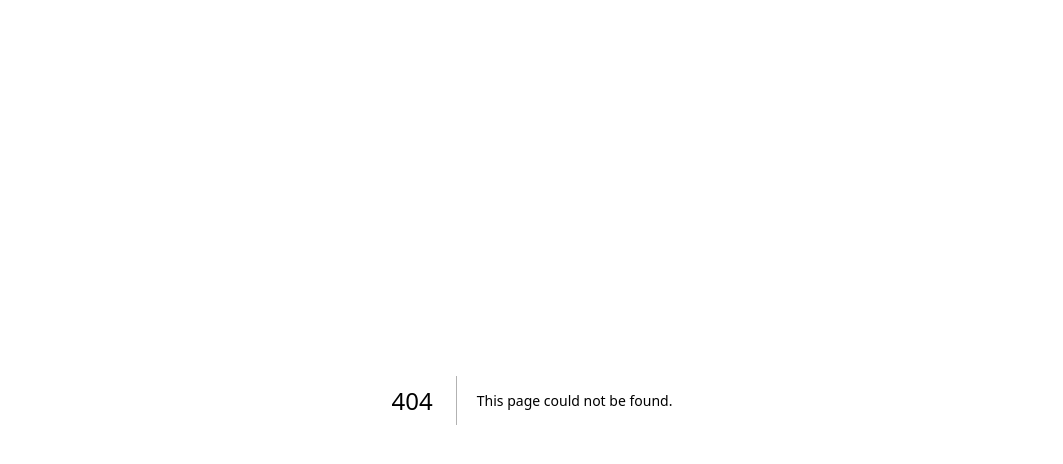
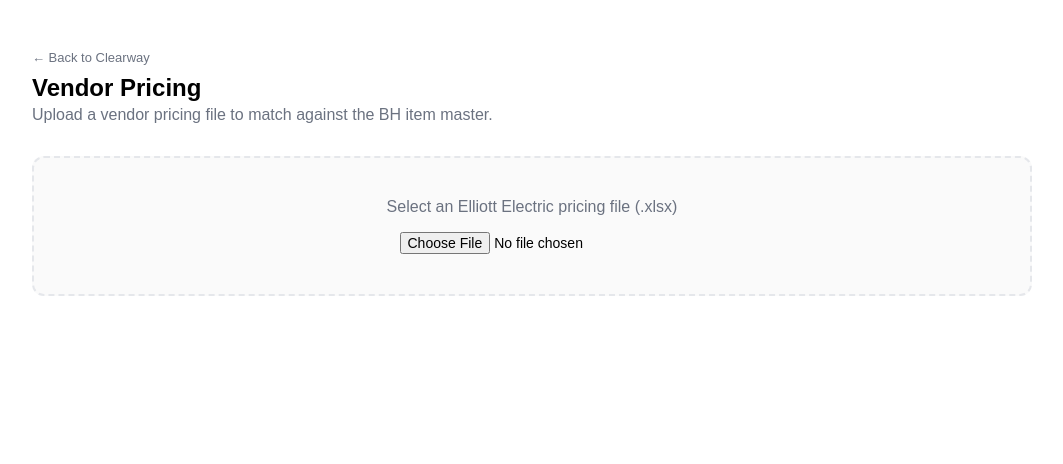
Before and after one commit to xp8zp2z4h7-droid/clearway, a Next.js app: page /pricing in a window 1280 px wide. Before the commit this address had no page. Shown: the top 464 px of the page, without its empty margins (108-1171 px from the left). Built offline with nearby package versions, Linux system fonts and the light colour scheme.

Commit message:
Create pricing.js

```diff
--- /dev/null
+++ b/pages/pricing.js
@@ -0,0 +1,118 @@
+import { useState } from "react";
+import * as XLSX from "xlsx";
+
+export default function Pricing() {
+  const [matches, setMatches] = useState([]);
+  const [unmatched, setUnmatched] = useState([]);
+  const [fileName, setFileName] = useState("");
+  const [status, setStatus] = useState("idle");
+
+  async function handleFile(e) {
+    const file = e.target.files[0];
+    if (!file) return;
+    setFileName(file.name);
+    setStatus("processing");
+
+    const data = await file.arrayBuffer();
+    const workbook = XLSX.read(data);
+    const sheet = workbook.Sheets[workbook.SheetNames[0]];
+    const rows = XLSX.utils.sheet_to_json(sheet);
+
+    const matched = [];
+    const unmatched = [];
+
+    rows.forEach((row) => {
+      const code = row["Catalog Code"] || row["catalog_code"] || row["Item"] || row["SKU"] || "";
+      const desc = row["Description"] || row["description"] || "";
+      const price = row["Price"] || row["price"] || row["Unit Price"] || row["Cost"] || "";
+
+      if (code) {
+        matched.push({ code, desc, price, status: "matched" });
+      } else {
+        unmatched.push({ code, desc, price, status: "unmatched" });
+      }
+    });
+
+    setMatches(matched);
+    setUnmatched(unmatched);
+    setStatus("done");
+  }
+
+  return (
+    <div style={{ fontFamily: "sans-serif", maxWidth: 1000, margin: "0 auto", padding: "40px 24px" }}>
+      <div style={{ marginBottom: 32 }}>
+        <a href="/" style={{ fontSize: 13, color: "#6b7280", textDecoration: "none" }}>← Back to Clearway</a>
+        <h1 style={{ fontSize: 24, fontWeight: 600, margin: "8px 0 4px" }}>Vendor Pricing</h1>
+        <p style={{ color: "#6b7280", margin: 0 }}>Upload a vendor pricing file to match against the BH item master.</p>
+      </div>
+
+      <div style={{ border: "2px dashed #e5e7eb", borderRadius: 12, padding: 40, textAlign: "center", marginBottom: 32, background: "#fafafa" }}>
+        <p style={{ margin: "0 0 16px", color: "#6b7280" }}>Select an Elliott Electric pricing file (.xlsx)</p>
+        <input type="file" accept=".xlsx,.xls" onChange={handleFile} style={{ fontSize: 14 }} />
+      </div>
+
+      {status === "processing" && <p style={{ color: "#6b7280" }}>Processing file...</p>}
+
+      {status === "done" && (
+        <>
+          <div style={{ display: "flex", gap: 16, marginBottom: 24 }}>
+            <StatCard label="Total rows" value={matches.length + unmatched.length} />
+            <StatCard label="Matched" value={matches.length} color="#166534" bg="#dcfce7" />
+            <StatCard label="Unmatched" value={unmatched.length} color="#991b1b" bg="#fee2e2" />
+          </div>
+
+          {matches.length > 0 && (
+            <div style={{ marginBottom: 32 }}>
+              <h2 style={{ fontSize: 16, fontWeight: 600, marginBottom: 12 }}>Matched items</h2>
+              <Table rows={matches} />
+            </div>
+          )}
+
+          {unmatched.length > 0 && (
+            <div>
+              <h2 style={{ fontSize: 16, fontWeight: 600, marginBottom: 12, color: "#991b1b" }}>Unmatched items — needs review</h2>
+              <Table rows={unmatched} />
+            </div>
+          )}
+        </>
+      )}
+    </div>
+  );
+}
+
+function StatCard({ label, value, color = "#111", bg = "#f3f4f6" }) {
+  return (
+    <div style={{ background: bg, borderRadius: 10, padding: "16px 24px", minWidth: 120 }}>
+      <div style={{ fontSize: 28, fontWeight: 700, color }}>{value}</div>
+      <div style={{ fontSize: 13, color: "#6b7280", marginTop: 2 }}>{label}</div>
+    </div>
+  );
+}
+
+function Table({ rows }) {
+  return (
+    <div style={{ overflowX: "auto" }}>
+      <table style={{ width: "100%", borderCollapse: "collapse", fontSize: 14 }}>
+        <thead>
+          <tr style={{ background: "#f9fafb", borderBottom: "1px solid #e5e7eb" }}>
+            <th style={th}>Catalog code</th>
+            <th style={th}>Description</th>
+            <th style={th}>Price</th>
+          </tr>
+        </thead>
+        <tbody>
+          {rows.map((r, i) => (
+            <tr key={i} style={{ borderBottom: "1px solid #f3f4f6" }}>
+              <td style={td}>{r.code}</td>
+              <td style={td}>{r.desc}</td>
+              <td style={td}>${Number(r.price).toFixed(2)}</td>
+            </tr>
+          ))}
+        </tbody>
+      </table>
+    </div>
+  );
+}
+
+const th = { padding: "10px 16px", textAlign: "left", fontWeight: 600, color: "#374151" };
+const td = { padding: "10px 16px", color: "#374151" };
```
